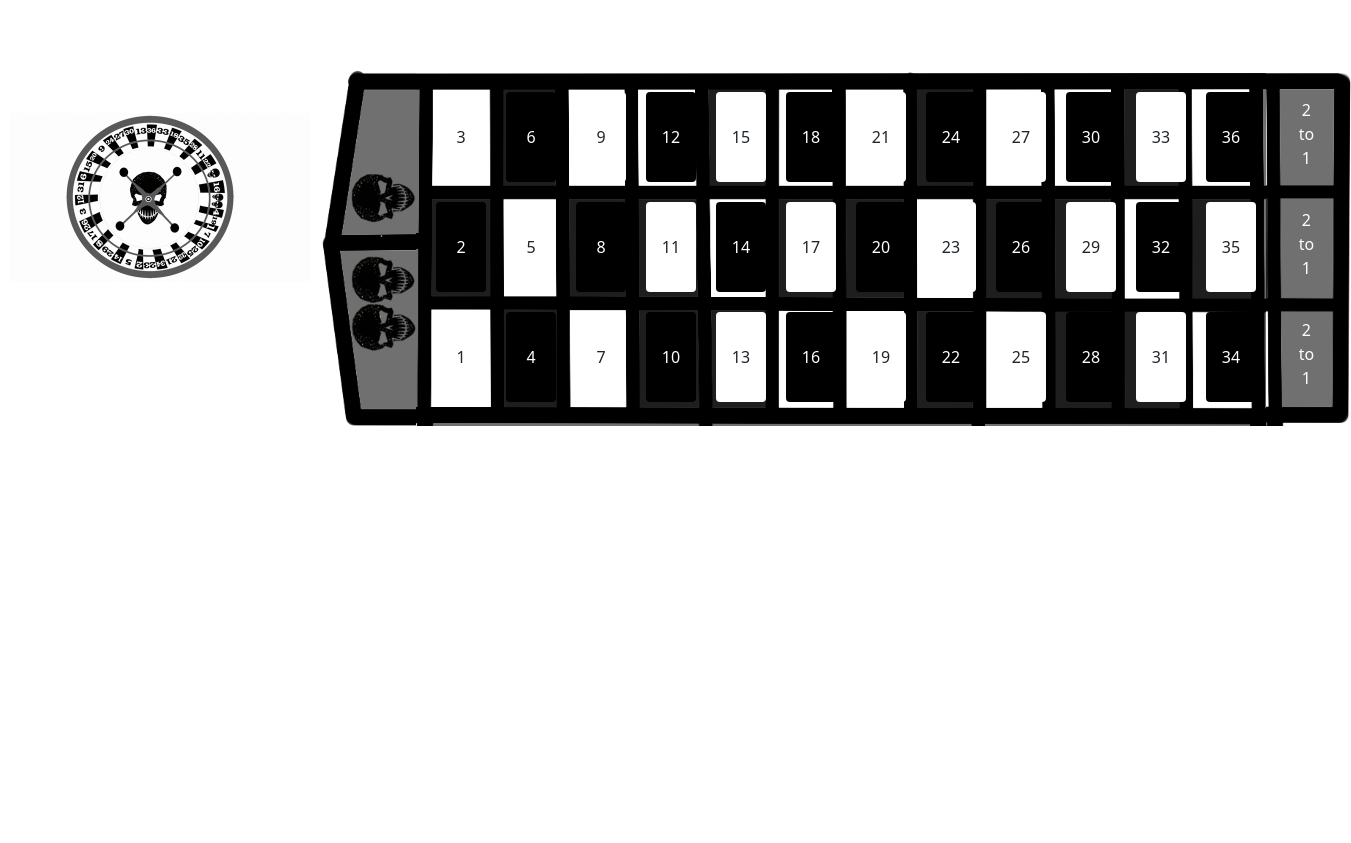
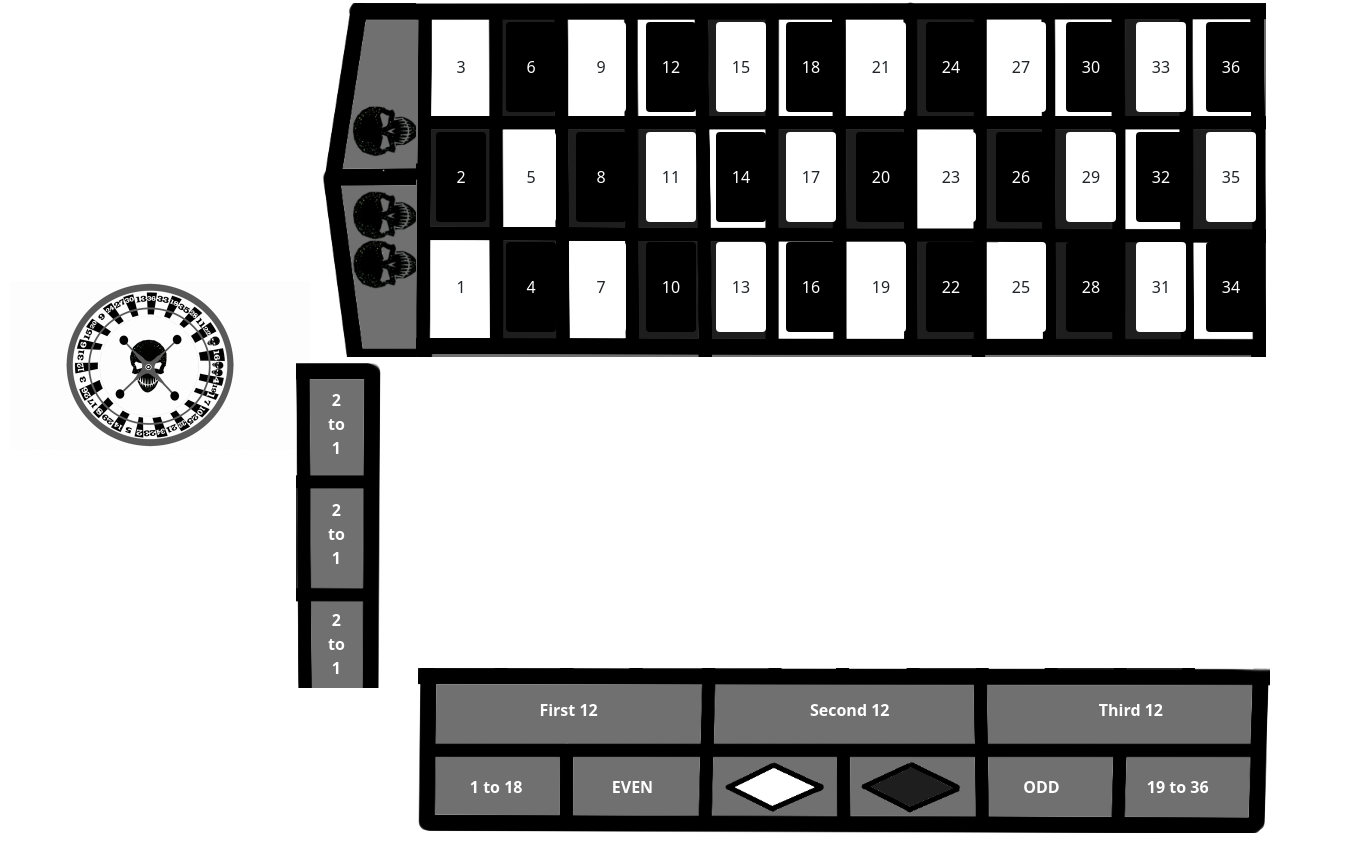
Before and after one commit to Nickds547/roulette, a React (Create React App) app in the folder client/: page / in a window 1280 px wide. Shown: the part 169-1012 px from the top of the page, 1351 px wide, since content can reach past the window. Before the commit the page ends 800 px from the top, so only its background shows below. Built offline with nearby package versions, Linux system fonts and the light colour scheme.

Commit message:
Adding table bottom

```diff
--- a/client/src/Components/roulette-table/button-table/button-table.component.css
+++ b/client/src/Components/roulette-table/button-table/button-table.component.css
@@ -13,6 +13,7 @@
 .button-container{
     display: flex;
     margin-top: 100px;
+    flex-wrap: wrap;
 }
 
 .zero-buttons{
@@ -25,8 +26,13 @@
     background-image: url('../../../assets/table-left.png');
     background-size: 123px;
     background-repeat: no-repeat;
-    margin-top: 42px;
+    margin-top: 6px;
     width: 106px;
+}
+
+.table-bottom-wrapper{
+    display: flex;
+    flex: 1;
 }
 
 @media screen and (max-width: 1200px) {
--- a/client/src/Components/roulette-table/button-table/button-table.component.tsx
+++ b/client/src/Components/roulette-table/button-table/button-table.component.tsx
@@ -1,6 +1,7 @@
 import './button-table.component.css';
 import MainButtons from '../main-buttons/main-buttons'
 import TableRight from '../table-right/table-right';
+import TableBottom from '../table-bottom/table-bottom';
 
 const ButtonTable = () =>{
 
@@ -17,6 +18,10 @@ const ButtonTable = () =>{
                 </div>
                 <MainButtons />
                 <TableRight />
+                <div style={{width: '100%'}}></div>
+                <div className='table-bottom-wrapper'>
+                    <TableBottom />
+                </div>
             </div>
         </>
     )
--- a/client/src/Components/roulette-table/main-buttons/main-buttons.css
+++ b/client/src/Components/roulette-table/main-buttons/main-buttons.css
@@ -23,10 +23,10 @@
 .main-button-container{
     display: flex;
     background-image: url('../../../assets/table\ center.png');
-    background-size: 850px;
+    background-size: cover;
     background-repeat: no-repeat;
     background-position: center;
-    height: 500px;
+    height: 360px;
     padding-left: 10px;
 }
 
--- /dev/null
+++ b/client/src/Components/roulette-table/table-bottom/table-bottom.css
@@ -0,0 +1,51 @@
+.table-bottom-container{
+    display: flex;
+    flex-wrap: wrap;
+    flex-direction: column;
+    width: 852px;
+    height: 165px;
+    margin-left: 108px;
+    margin-top: -20px;
+    color: white;
+    font-weight: 700;
+}
+
+.table-bottom-image{
+    background-image: url('../../../assets//table\ bottom.png');
+    background-size: cover;
+    background-repeat: no-repeat;
+}
+
+.row-one-container{
+    display: flex;
+    flex: 1;
+    width: 100%;
+    margin-left: 10px;
+    padding-top: 10px;
+}
+
+.row-one-item{
+    display: flex;
+    align-items: center;
+    justify-content: center;
+    width: 33%;
+    padding: 0px 10px;
+    text-align: center;
+}
+
+.row-two-container{
+    display: flex;
+    flex: 1;
+    margin-left: 10px;
+    padding-top: 10px;
+    padding-bottom: 10px;
+}
+
+.row-two-item{
+    display: flex;
+    align-items: center;
+    justify-content: center;
+    width: 16%;
+    padding: 0px 10px;
+    text-align: center;
+}
--- /dev/null
+++ b/client/src/Components/roulette-table/table-bottom/table-bottom.tsx
@@ -0,0 +1,25 @@
+import './table-bottom.css'
+
+const TableBottom = () => {
+    return (
+        <>
+        <div className='table-bottom-container table-bottom-image'>
+            <div className='row-one-container'>
+                <span className='row-one-item'>First 12</span>
+                <span className='row-one-item'>Second 12</span>
+                <span className='row-one-item'>Third 12</span>
+            </div>
+            <div className="row-two-container">
+                <span className='row-two-item'> 1 to 18</span>
+                <span className='row-two-item'>EVEN</span>
+                <span className='row-two-item'></span>
+                <span className='row-two-item'></span>
+                <span className='row-two-item'>ODD</span>
+                <span className='row-two-item'>19 to 36</span>
+            </div>
+        </div>
+        </>
+    )
+}
+
+export default TableBottom;
--- a/client/src/Components/roulette-table/table-right/table-right.css
+++ b/client/src/Components/roulette-table/table-right/table-right.css
@@ -2,10 +2,12 @@
     display: flex;
     flex-direction: column;
     width: 85px;
-    margin-top: 71px;
+    margin-top: 1px;
     align-items: center;
     padding-top: 20px;
     row-gap: 20px;
+    margin-left: -14px;
+    z-index: 1;
 }
 .table-right-image{
     background-image: url("../../../assets/table\ right.png");
@@ -23,4 +25,5 @@
     margin: 10px;
     text-align: center;
     color: white;
+    font-weight: 700;
 }
```
Also changed, not shown: client/src/assets/table-left.png. Lines whose indentation alone changed are shown as unchanged.
